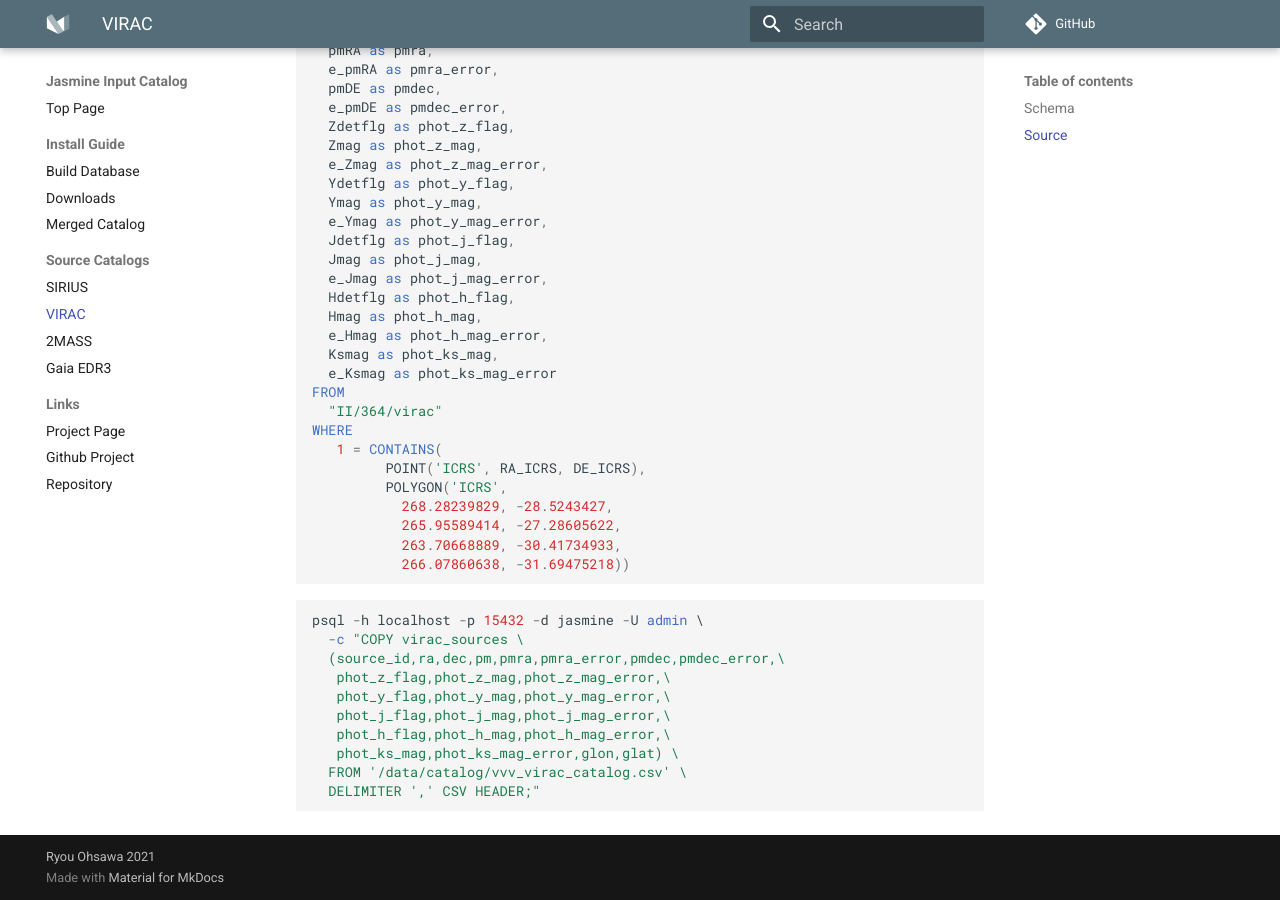
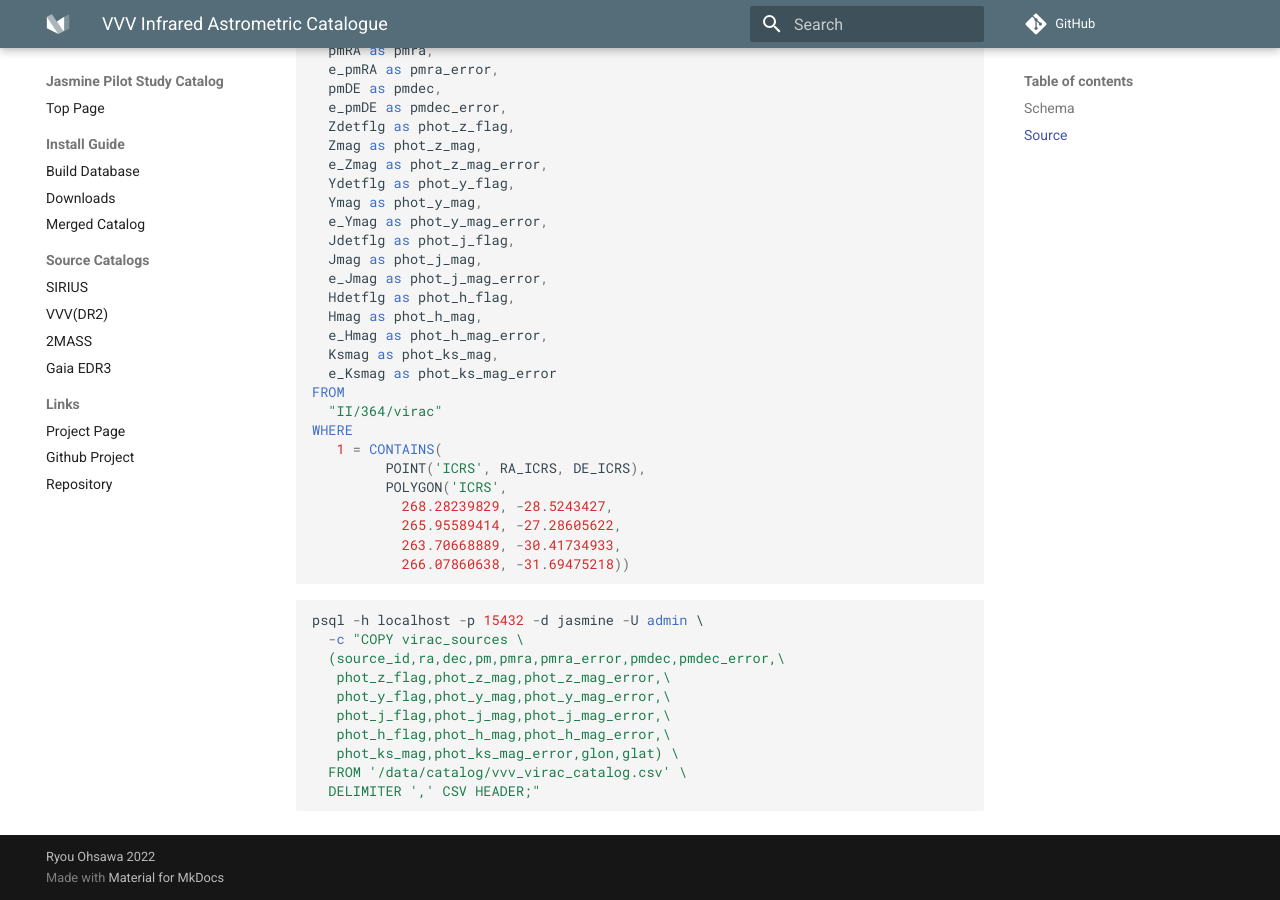
Before and after one commit to JASMINE-Mission/pilot_catalog, an MkDocs documentation site: the page built from docs/virac.md, in a window 1280 px wide and 900 px high, scrolled down 963 px. Built offline with MkDocs 1.6.1 and Material for MkDocs 9.7.7, drawn with Linux system fonts in a browser that asks for light colours; comment, search, counter and statistics services are not loaded.

Commit message:
update document info

```diff
--- a/mkdocs.yml
+++ b/mkdocs.yml
@@ -1,14 +1,14 @@
-site_name: Jasmine Input Catalog
+site_name: Jasmine Pilot Study Catalog
 site_url:
 site_author: Ryou Ohsawa
 site_description:
-  Jasmine Input Catalog.
+  Jasmine Pilot Study Catalog.
 
 repo_name:
-repo_url: https://github.com/xr0038/jasmine_catalog
+repo_url: https://github.com/JASMINE-Mission/pilot_catalog
 edit_uri: ""
 
-copyright: Ryou Ohsawa 2021
+copyright: Ryou Ohsawa 2022
 
 theme:
   name: "material"
@@ -59,10 +59,10 @@
     - merge.md
   - Source Catalogs:
     - SIRIUS: sirius.md
-    - VIRAC: virac.md
+    - VVV(DR2): vvv_dr2.md
     - 2MASS: 2mass.md
-    - Gaia EDR3: gaia_edr3.md
+    - Gaia EDR3: gaia_dr3.md
   - Links:
     - Project Page: http://jasmine.nao.ac.jp/
     - Github Project: https://github.com/JASMINE-Mission
-    - Repository: https://github.com/xr0038/jasmine_catalog
+    - Repository: https://github.com/JASMINE-Mission/pilot_catalog
```
